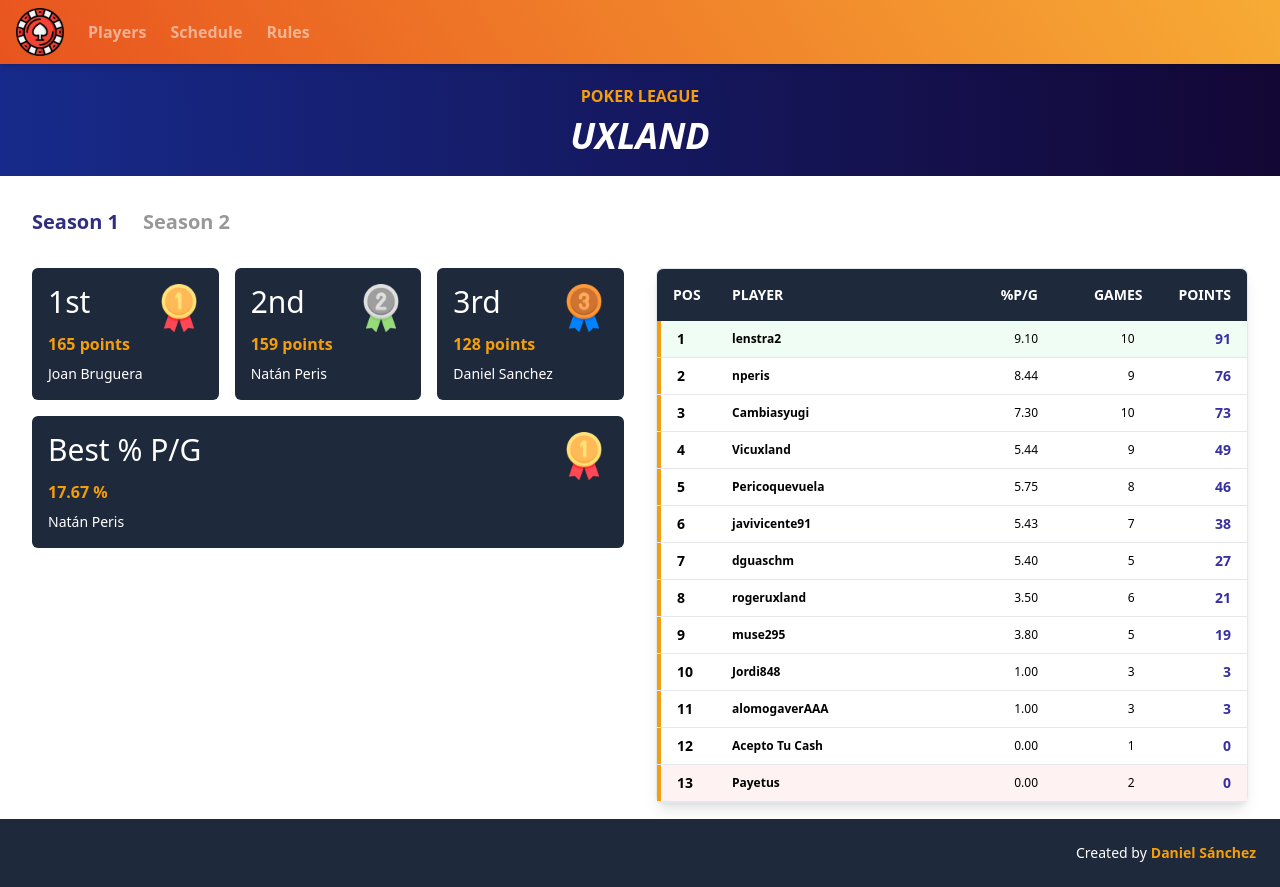
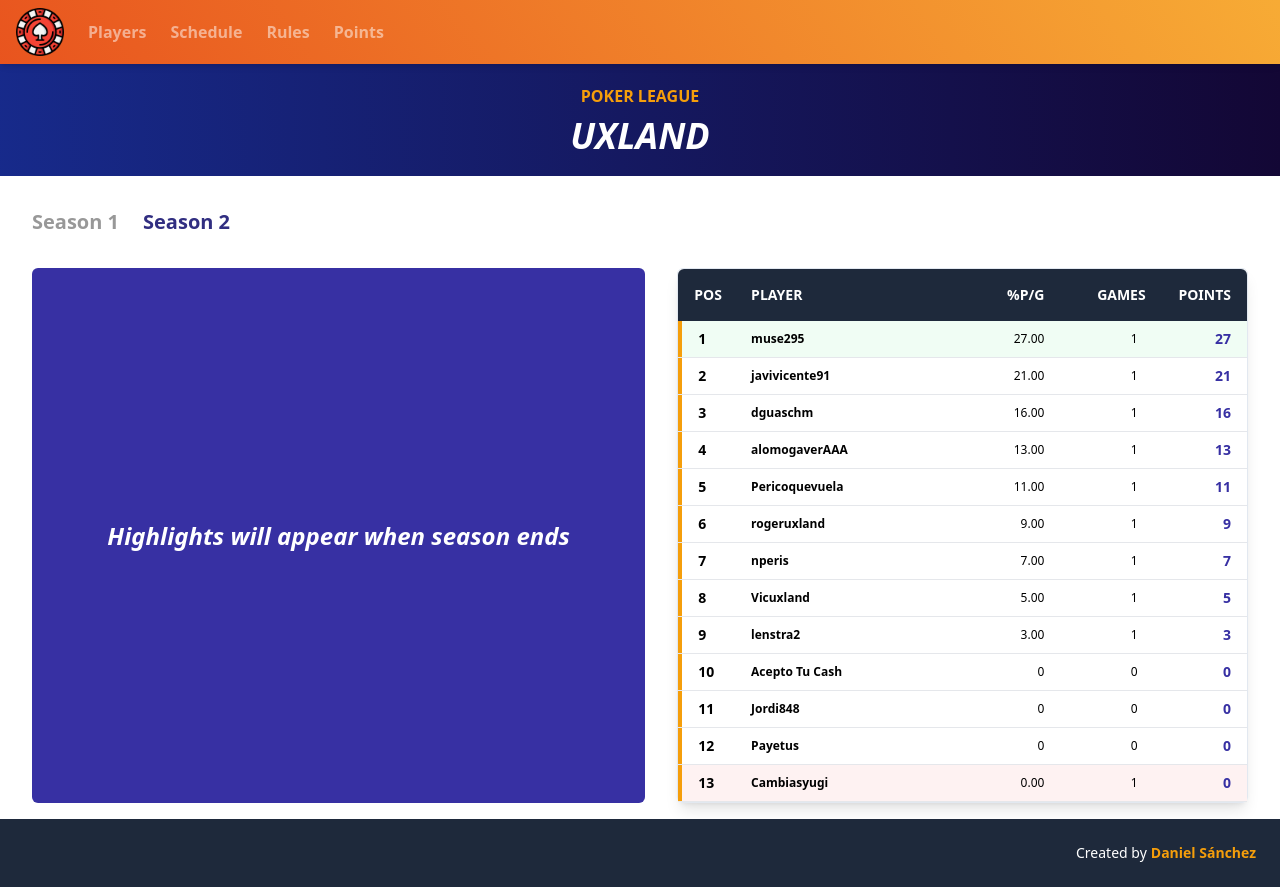
Before and after one commit to dguasch89/poker-league, a React (Vite) app: page / in a window 1280 px wide. Built offline with nearby package versions, Linux system fonts and the light colour scheme.

Commit message:
feat: add point system page

```diff
--- a/src/UI/router/AppRouter.tsx
+++ b/src/UI/router/AppRouter.tsx
@@ -3,17 +3,20 @@ import {Schedule} from '../views/Schedule';
 import {HomePage} from '../views/HomePage/HomePage';
 import {Players} from '../views/Players';
 import {Rules} from '../views/Rules';
+import {PointSystem} from '../views/PointSystem';
 
 export const HOME = '/';
 export const PLAYERS = '/players';
 export const CALENDAR = '/schedule';
 export const RULES = '/rules';
+export const POINTS = '/points';
 
 export const mainRoute = '/';
 export const routes = {
   players: '/players',
   schedule: '/schedule',
   rules: '/rules',
+  points: '/points',
 };
 
 export const AppRouter = () => {
@@ -23,6 +26,7 @@ export const AppRouter = () => {
       <Route path={routes.players} element={<Players />} />
       <Route path={routes.rules} element={<Rules />} />
       <Route path={routes.schedule} element={<Schedule />} />
+      <Route path={routes.points} element={<PointSystem />} />
       {/* <Route path="*" element={<PageNotFound />} /> */}
       {/* <Route path={ERROR} element={<ErrorPage />} /> */}
     </Routes>
--- a/src/UI/views/HomePage/HomePage.tsx
+++ b/src/UI/views/HomePage/HomePage.tsx
@@ -8,7 +8,7 @@ import {isSeasonFinalized} from '../../../domain/season';
 import {Standings2} from '../../components/Standings2';
 
 export function HomePage() {
-  const [seasonSelected, setSeasonSelected] = useState(1);
+  const [seasonSelected, setSeasonSelected] = useState(2);
   const seasons = useSeasonsStore.getState().seasons;
   return (
     <div className="HomePage">
@@ -56,7 +56,7 @@ export function HomePage() {
           )}
 
           <section className="flex flex-col w-full">
-            <Standings2 season={season} />
+            {season.id === 1 ? <Standings season={season} /> : <Standings2 season={season} />}
           </section>
         </div>
       ))}
--- /dev/null
+++ b/src/UI/views/PointSystem.tsx
@@ -0,0 +1,34 @@
+import {Player} from '../components/Player';
+import {IPlayer} from '../../domain/interfaces';
+import {usePlayersStore} from '../../state/players';
+import {pointsByPositionSeason2} from '../../domain/season2';
+
+export function PointSystem() {
+  const players: IPlayer[] = usePlayersStore.getState().players;
+  return (
+    <div className="Players p-4 flex flex-col gap-4 m-4">
+      <h2 className="border-b-2 pb-4 border-orange-300 text-lg">
+        Point system is calculated according the number of players in game and the position of each
+        player. This system is more fair thatn Season 1, because it's not the same winning a game
+        with 5 players that winning a game with 10 players.
+      </h2>
+
+      <h2 className="border-b-2 pb-4 border-orange-300 text-lg">
+        After 10 games, best 8 games of each player will count for total points.
+      </h2>
+      {Object.values(pointsByPositionSeason2).map(points => {
+        const totalPlayers = Object.values(points).length;
+        return (
+          <div key={totalPlayers} className="p-2 bg-slate-100 rounded-md">
+            Game with {totalPlayers} players:{' '}
+            {Object.values(points).map((value, index) => (
+              <span className="m-1">
+                <b className="text-orange-500">{index + 1}º</b>: {value}p
+              </span>
+            ))}
+          </div>
+        );
+      })}
+    </div>
+  );
+}
--- a/src/domain/season2.ts
+++ b/src/domain/season2.ts
@@ -2,7 +2,7 @@ import {IGame, IPlayer, ISeason} from './interfaces';
 import {isInvalidPlayer} from './player';
 import {getPlayerSeasonGamesCount} from './season';
 
-const pointsByPosition = {
+export const pointsByPositionSeason2 = {
   4: {1: 18, 2: 15, 3: 10, 4: 7},
   5: {1: 20, 2: 16, 3: 11, 4: 9, 5: 4},
   6: {1: 21, 2: 17, 3: 12, 4: 10, 5: 7, 6: 3},
@@ -15,7 +15,7 @@ const pointsByPosition = {
 };
 
 export const getPointsByPosition = (playersCount: number, position: number) => {
-  return (pointsByPosition as any)[playersCount][position];
+  return (pointsByPositionSeason2 as any)[playersCount][position];
 };
 
 const isLastGame = (game: IGame) => game.id === 10;
```
